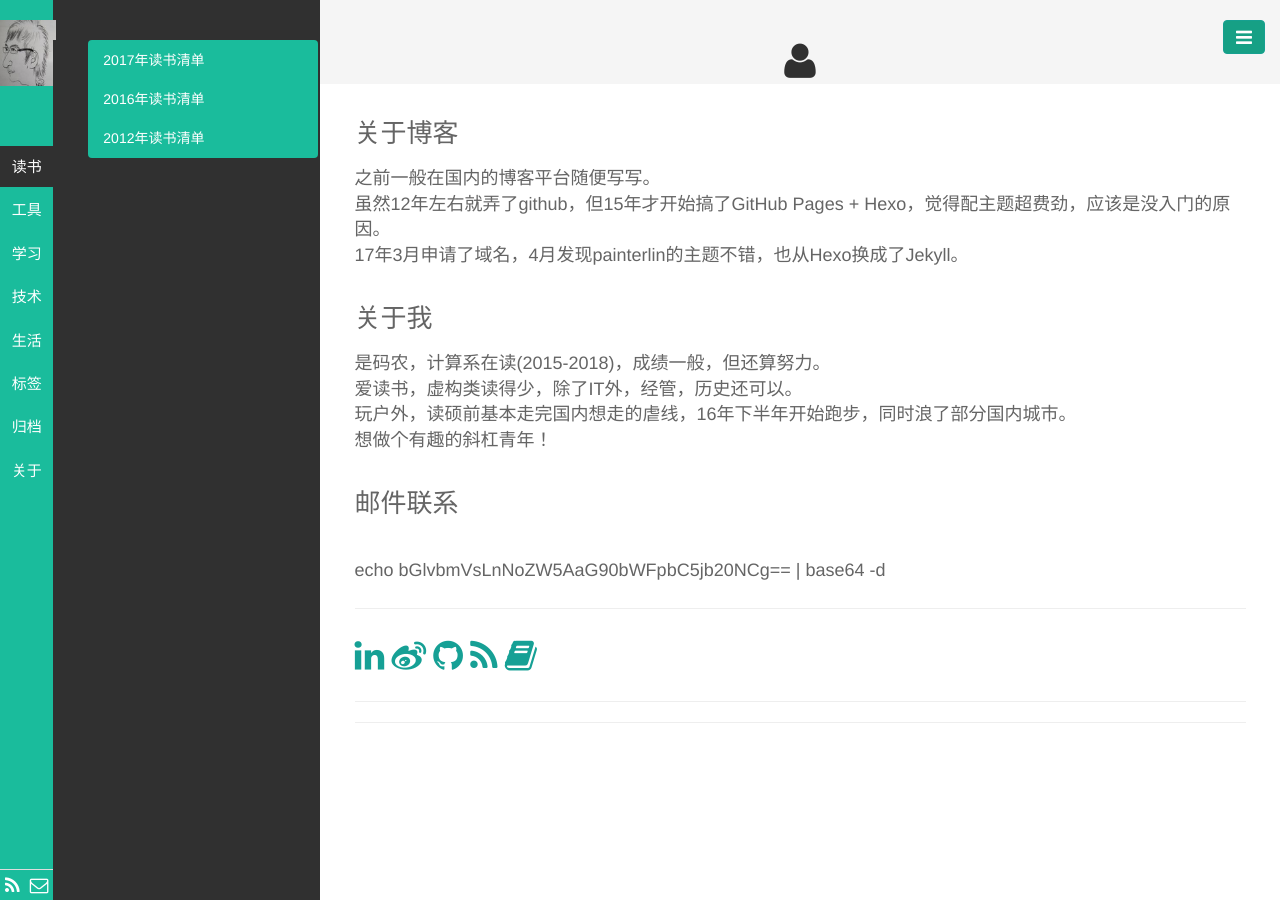
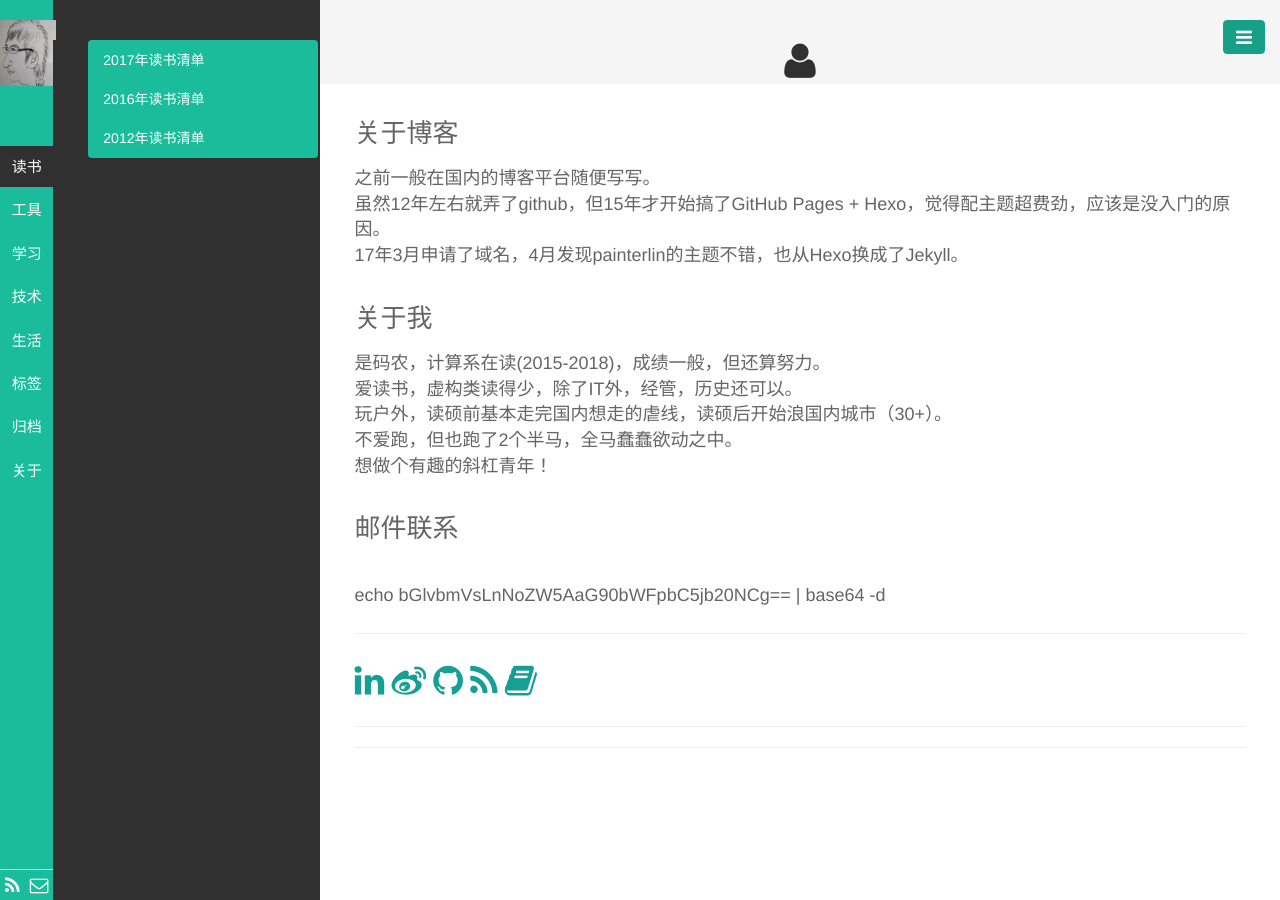
Before and after one commit to wolflion/blog, a Jekyll site: the page built from pages/about.html, in a window 1280 px wide. Built offline with Jekyll 4.4.1, drawn with Linux system fonts in a browser that asks for light colours.

Commit message:
修改“关于我”的部分

```diff
--- a/pages/about.html
+++ b/pages/about.html
@@ -17,7 +17,8 @@ comments: false
 <p style=font-size:18px>
    是码农，计算系在读(2015-2018)，成绩一般，但还算努力。<br/>
    爱读书，虚构类读得少，除了IT外，经管，历史还可以。<br/>
-   玩户外，读硕前基本走完国内想走的虐线，16年下半年开始跑步，同时浪了部分国内城市。<br/>
+   玩户外，读硕前基本走完国内想走的虐线，读硕后开始浪国内城市（30+）。<br/>
+   不爱跑，但也跑了2个半马，全马蠢蠢欲动之中。<br/>
    想做个有趣的斜杠青年！<br/>
 </p>
 
```
